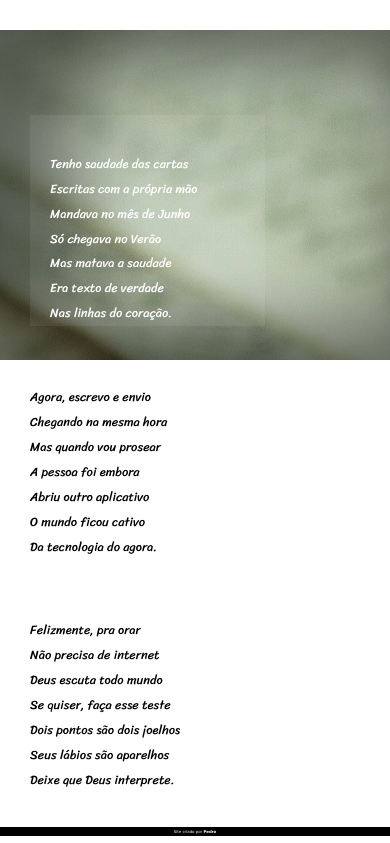
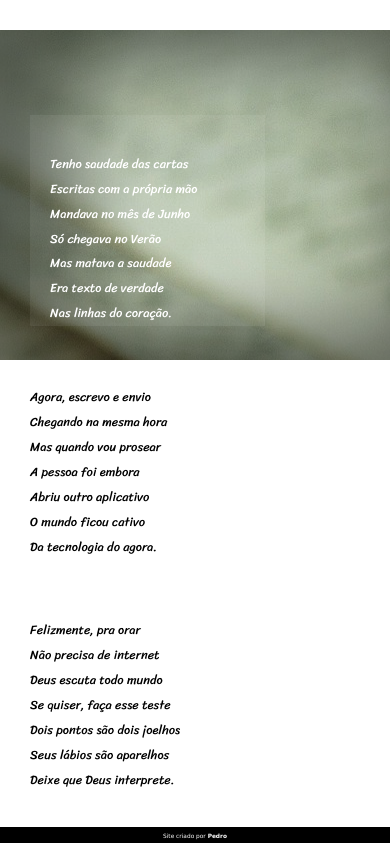
Before and after one commit to Heloir/projeto-cordel, a plain HTML site: page index.html in a window 390 px wide. Shown: the part 1102-1945 px from the top of the page. Drawn offline with Linux system fonts and the light colour scheme.

Commit message:
responsivel

```diff
--- a/style.css
+++ b/style.css
@@ -121,13 +121,15 @@ article#img2{
 }
 
 footer{
+    padding-top: 1.5vw;
+    background-color: black;
     text-align: center;
-    background-color: black;
-    padding: 0.5vw;
+
 }
 
 footer > p{
-    font-size: 1.0vw;
+    padding-bottom: 0.5vw;
+    font-size: 1.5vw;
     color: white;
 }
 
```
